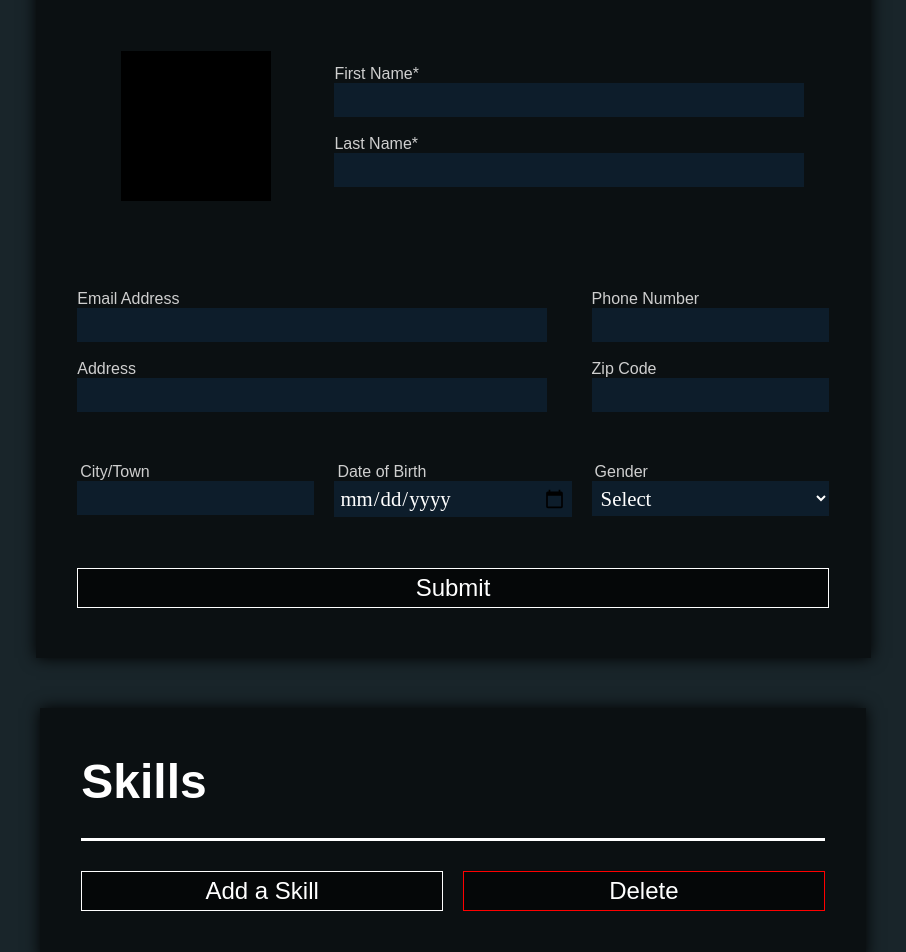
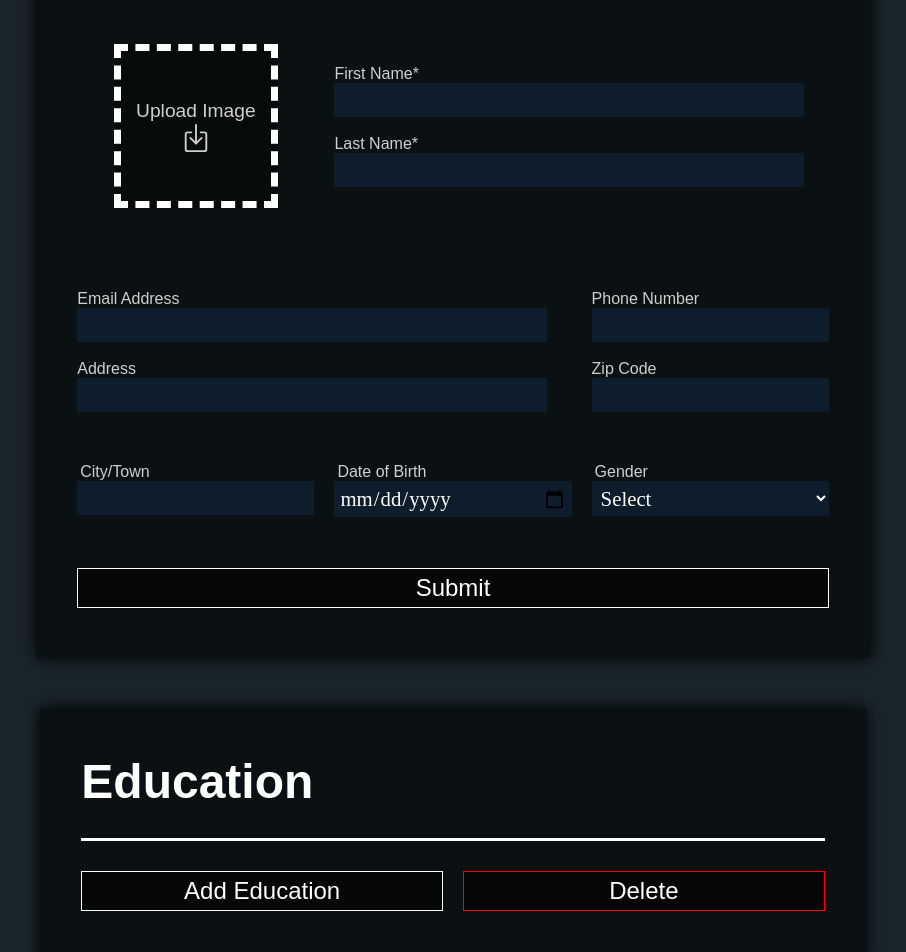
Before and after one commit to A-Dr489/CV_Application, a React (Vite) app: page / in a window 1280 px wide. Shown: the part 420-1372 px from the top of the page, without its empty margins (187-1093 px from the left). Built offline with nearby package versions, Linux system fonts and the light colour scheme; a web font is replaced by a local one.

Commit message:
finished the upload img section in the basicForm

```diff
--- a/src/App.css
+++ b/src/App.css
@@ -56,6 +56,30 @@ body {
 }
 
 /* BasicForm */
+
+.uploadImg {
+    background-color: rgba(0, 0, 0, 0.344);
+    width: 150px;
+    height: 150px;
+    display: flex;
+    justify-content: center;
+    align-items: center;
+    flex-direction: column;
+    border-width: 7px;
+    border-color: white;
+    border-style: dashed;
+    transition: 0.3s ease;
+    cursor: pointer;
+}
+
+.uploadImg:hover {
+    scale: 1.1;
+}
+
+.uploadImg:active {
+    transition: 0.1s ease;
+    scale: 0.9;
+}
 
 .daddy-form {
     display: flex;
--- a/src/App.jsx
+++ b/src/App.jsx
@@ -10,6 +10,7 @@ function App() {
   const [position, setPosition] = useState({x: 0, y: 0});
   const [skills, setSkills] = useState([]);
   const [work, setWork] = useState([]);
+  const [education, setEducation] = useState([]);
 
   function addSkills() {
     setSkills((prev) => [...prev, prev.length + 1]);
@@ -31,6 +32,16 @@ function App() {
     }
   }
 
+  function addEducation() {
+    setEducation((prev) => [...prev, prev.length + 1]);
+  }
+
+  function removeEducation() {
+    if(education.length !== 0) {
+      setEducation((prev) => prev.slice(0, -1));
+    }
+  }
+
   return (
     <>
       <div className='daddyApp' onPointerMove={e => setPosition({x: e.clientX, y: e.clientY})}>
@@ -41,6 +52,23 @@ function App() {
           <div className='basicDiv'>
               <BasicForm />
           </div>
+
+            <div className='educationForm'>
+              <div style={{display: "flex", justifyContent: "center"}}>
+              <div style={{borderBottom: "3px solid white", width: "90%"}}>
+                  <h1 style={{fontSize: 3 + "em", textAlign: "left", lineHeight: 1, marginTop: "50px", color: "white"}}>Education</h1>
+              </div>
+            </div>
+            {education.map((ele, index) => {
+              return <Education key={index}/>
+            })}
+            <div style={{display: "flex", justifyContent: "center"}}>
+              <div style={{display: "flex", justifyContent: "center", width: "90%", gap: "20px"}}>
+                <button className='addMoreBtn' onClick={addEducation}>Add Education</button>
+                <button className='removeBtn' onClick={removeEducation}>Delete</button>
+              </div>
+            </div>
+            </div>
 
           <div className='skillsForm'>
             <div style={{display: "flex", justifyContent: "center"}}>
@@ -76,15 +104,6 @@ function App() {
             </div>
           </div>
 
-            <div className='educationForm'>
-              <div style={{display: "flex", justifyContent: "center"}}>
-              <div style={{borderBottom: "3px solid white", width: "90%"}}>
-                  <h1 style={{fontSize: 3 + "em", textAlign: "left", lineHeight: 1, marginTop: "50px", color: "white"}}>Education</h1>
-              </div>
-            </div>
-            <Education />
-            </div>
-
         </div>
       </div>
     </>
--- a/src/basicForm.jsx
+++ b/src/basicForm.jsx
@@ -1,9 +1,12 @@
 import './App.css';
 import { useState } from 'react';
+import { useEffect } from 'react';
 
 export function BasicForm() {
     const [submited, setSubmitied] = useState(false);
     const [basicInfo, setBasicInfo] = useState({
+        img: '',
+        imgURL: null,
         Fname: '',
         Lname: '',
         email: '',
@@ -14,6 +17,13 @@ export function BasicForm() {
         date: '',
         gender: ''
     });
+    useEffect(() => {
+        return () => {
+            if (basicInfo.imgURL) {
+                URL.revokeObjectURL(basicInfo.imgURL);
+            }
+        };
+    }, [basicInfo.imgURL]);
 
     function handleChange(e) {
         const { id, value } = e.target;
@@ -56,6 +66,19 @@ export function BasicForm() {
         }
     }
 
+    function handleImg(e) {
+        const file = e.target.files[0];
+        setBasicInfo((prev) => {
+            if (prev.imgURL) URL.revokeObjectURL(prev.imgURL);
+            if (file?.type === 'image/png') {
+                const url = URL.createObjectURL(file);
+                return { ...prev, img: file, imgURL: url };
+            } else {
+                return { ...prev, img: '', imgURL: null };
+            }
+        });
+    }
+
     return(
      <>
         <form className='daddy-form' onSubmit={handleSubmit}>
@@ -64,7 +87,14 @@ export function BasicForm() {
             </div>
             <div className='personal-info'>
                 <div style={{display: 'flex', justifyContent: "center", alignItems: "center"}}>
-                    <div style={{backgroundColor: 'black', width: "150px", height: "150px"}}></div>
+                    <label htmlFor='uploadImg' className='uploadImg'>
+                        <label htmlFor='uploadImg' style={{cursor: "pointer", textAlign: "center", fontSize: "1.2em"}}>Upload Image</label>
+                        <input type='file' id='uploadImg' onChange={handleImg} style={{display: "none"}}></input>
+                            <svg xmlns="http://www.w3.org/2000/svg" width="30" height="30" fill="currentColor" className="bi bi-box-arrow-in-down" viewBox="0 0 16 16">
+                                <path fillRule="evenodd" d="M3.5 6a.5.5 0 0 0-.5.5v8a.5.5 0 0 0 .5.5h9a.5.5 0 0 0 .5-.5v-8a.5.5 0 0 0-.5-.5h-2a.5.5 0 0 1 0-1h2A1.5 1.5 0 0 1 14 6.5v8a1.5 1.5 0 0 1-1.5 1.5h-9A1.5 1.5 0 0 1 2 14.5v-8A1.5 1.5 0 0 1 3.5 5h2a.5.5 0 0 1 0 1z"/>
+                                <path fillRule="evenodd" d="M7.646 11.854a.5.5 0 0 0 .708 0l3-3a.5.5 0 0 0-.708-.708L8.5 10.293V1.5a.5.5 0 0 0-1 0v8.793L5.354 8.146a.5.5 0 1 0-.708.708z"/>
+                            </svg>
+                    </label>
                 </div>
                 <div style={{display: "flex", flexDirection: "column", justifyContent: "center", gridColumnStart: 2, gridColumnEnd: 4, paddingRight: "25px"}}>
                     <label htmlFor='Fname'>{submited? handleFname() : "First Name*"}</label>
```
